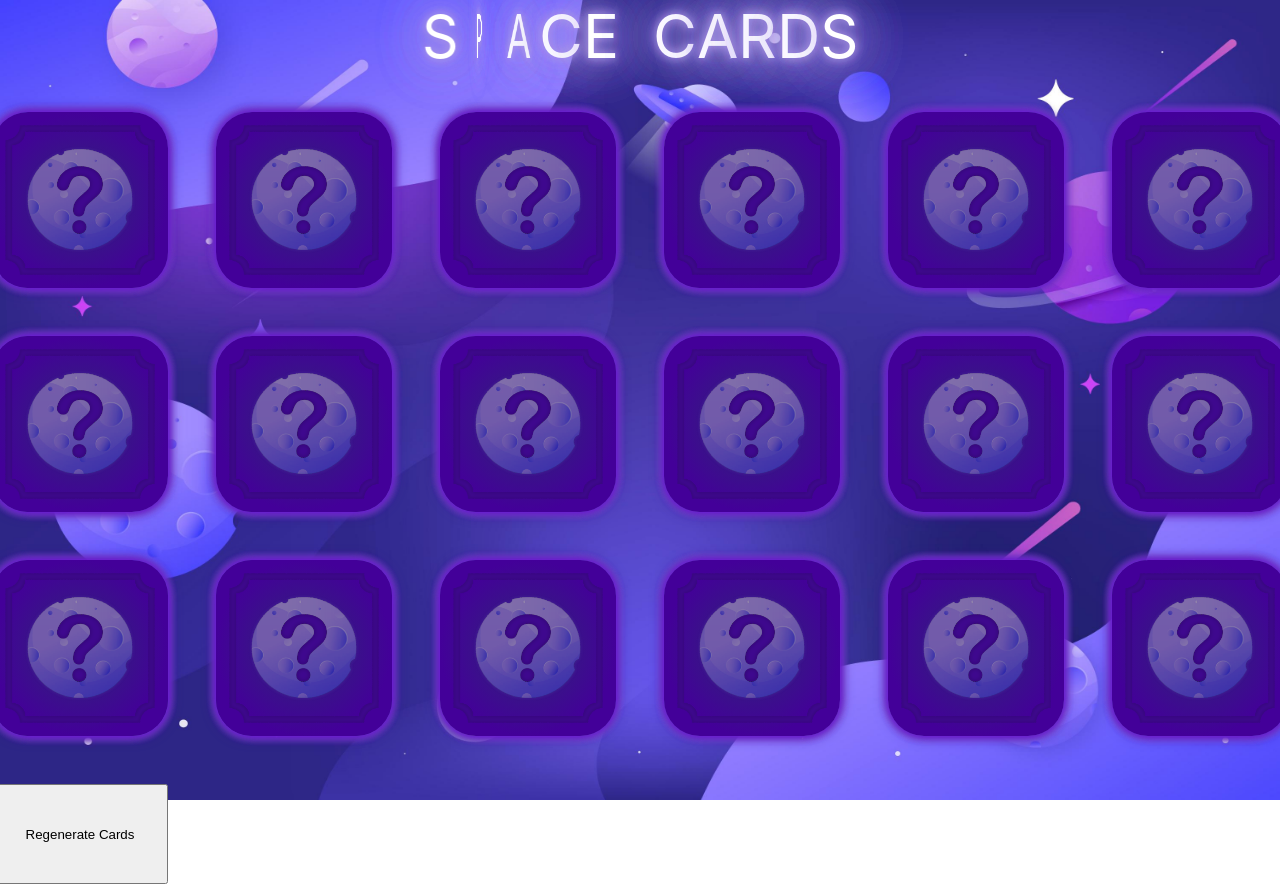
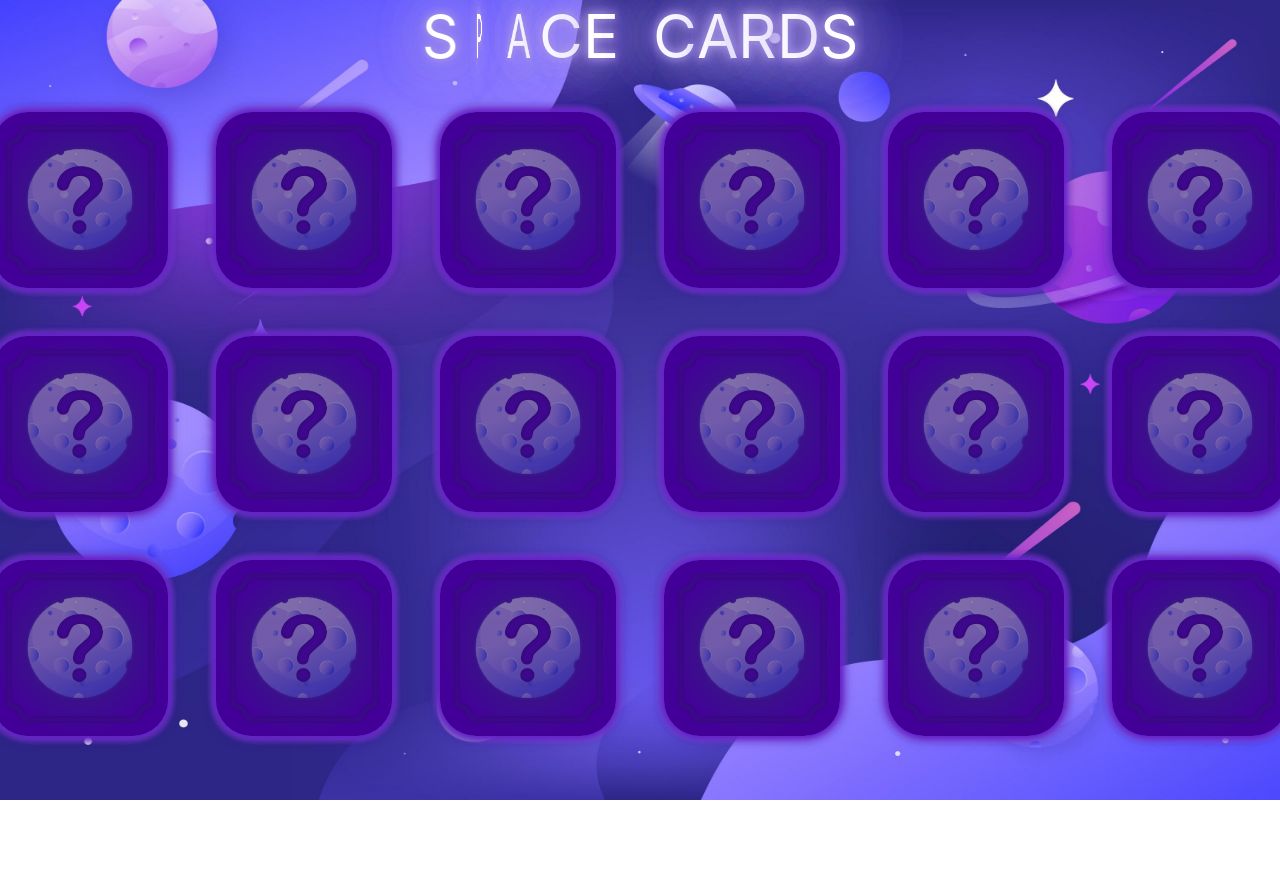
Before and after one commit to Tal-Gav/SPACE-CARDS-React, a React (Create React App) app: page / in a window 1280 px wide. After the commit the page ends 800 px from the top, so only its background shows below. Built offline with nearby package versions, Linux system fonts and the light colour scheme.

Commit message:
removed unnecessary button

```diff
--- a/src/CardsGrid.js
+++ b/src/CardsGrid.js
@@ -147,12 +147,6 @@ const CardsGrid = (props) => {
         </div>
       ))}
       {showVictoryAlert ? <VictoryAlert restartGame={restartGame} /> : ''}
-      <button
-        style={{ height: "100px" }}
-        onClick={() => setRandomizedImages(createRandomImages())}
-      >
-        Regenerate Cards
-      </button>
     </div>
   );
 };
```
